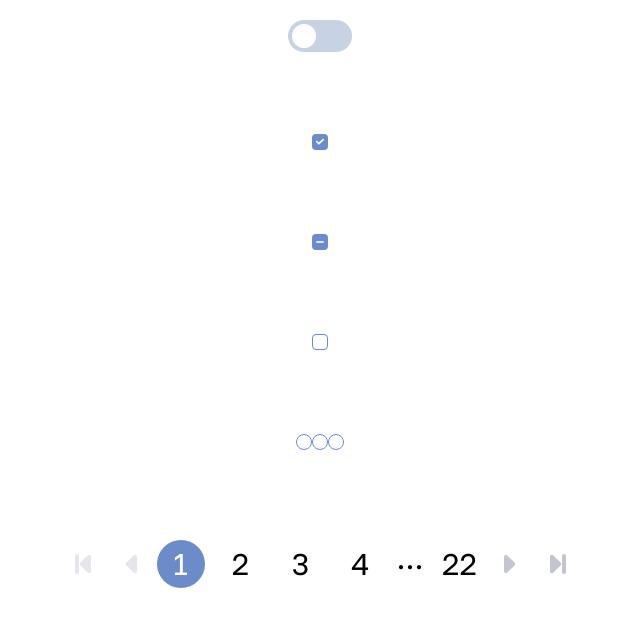
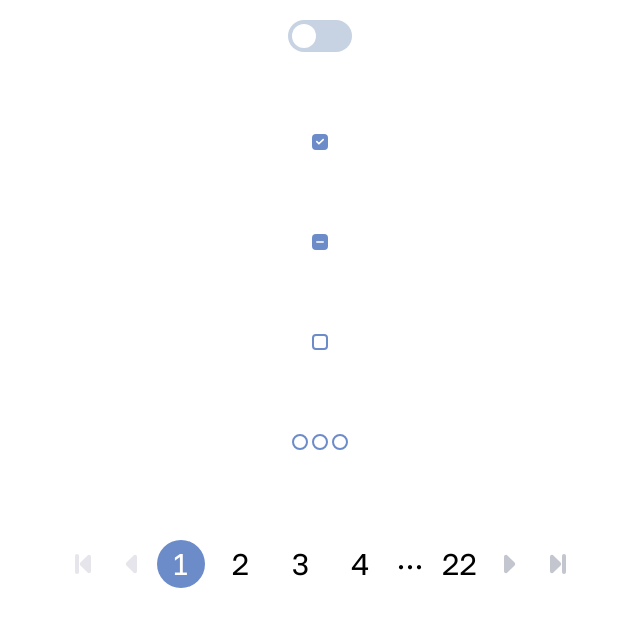
Before and after one commit to ReynekeJluc/UIcomponentsForBMS, a Vue app in the folder ButtonBlock/: page / in a window 1280 px wide. Shown: the top 626 px of the page, without its empty margins (320-960 px from the left). Built offline with nearby package versions, Linux system fonts and the light colour scheme; the HTML template or start-up script is replaced by a standard one.

Commit message:
almost ready first radio

```diff
--- a/ButtonBlock/src/components/UI/CheckBox/MyCheckBoxEmpty.vue
+++ b/ButtonBlock/src/components/UI/CheckBox/MyCheckBoxEmpty.vue
@@ -41,7 +41,7 @@
         cursor: pointer;
         width: 1em;
         height: 1em;
-        border: 1px solid #6C8BC9;
+        border: 2px solid #6C8BC9;
         border-radius: 4px;
         background-color: #ffffff;
     }
--- a/ButtonBlock/src/components/UI/Radio/MyRadioOff.vue
+++ b/ButtonBlock/src/components/UI/Radio/MyRadioOff.vue
@@ -1,12 +1,12 @@
 <template>
 
     <div class="mx-auto">
-        <input type="radio" class="custom-radio" id="hola2" name="hola2" :disabled="!isDisabled" >
-        <label for="hola2"></label>
-        <input type="radio" class="custom-radio" id="hola3" name="hola3" :disabled="!isDisabled" >
-        <label for="hola3"></label>
-        <input type="radio" class="custom-radio" id="hola4" name="hola4" :disabled="!isDisabled" >
-        <label for="hola4"></label>
+        <input type="radio" class="custom-radio" id="radio1" name="radio" :disabled="!isDisabled" >
+        <label for="radio1"></label>
+        <input type="radio" class="custom-radio" id="radio2" name="radio" :disabled="!isDisabled" >
+        <label for="radio2"></label>
+        <input type="radio" class="custom-radio" id="radio3" name="radio" :disabled="!isDisabled" >
+        <label for="radio3"></label>
     </div>
 
 </template>
@@ -32,7 +32,6 @@ export default {
         border: none;
         opacity: 0;
         z-index: -1;
-
     }
     .custom-radio + label{
         display: inline-flex;
@@ -44,9 +43,10 @@ export default {
         cursor: pointer;
         width: 1em;
         height: 1em;
-        border: 1px solid #6C8BC9;
+        border: 2px solid #6C8BC9;
         border-radius: 100%;
         background-color:#ffffff;
+        margin: 2px;
     }
     .custom-radio:checked + label::before{
         border-color: #3C5099;
--- a/ButtonBlock/src/components/UI/Radio/MyRadioOn.vue
+++ b/ButtonBlock/src/components/UI/Radio/MyRadioOn.vue
@@ -21,6 +21,7 @@ export default {
 </script>
 
 <style>
+
     .custom-radio {
         border: none;
         position: absolute;
@@ -65,5 +66,4 @@ export default {
 
     }
 
-
 </style>
```
Lines whose indentation alone changed are shown as unchanged.
